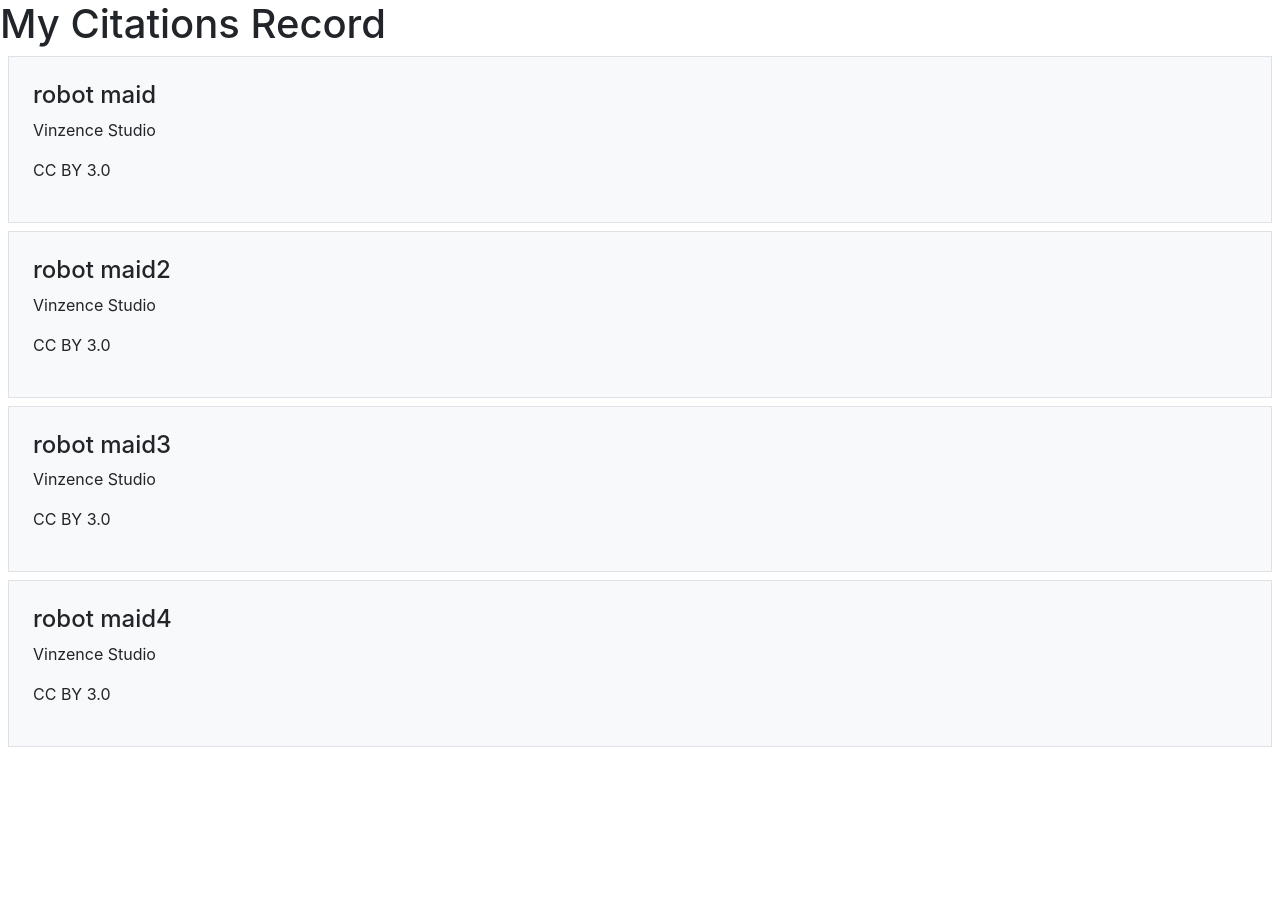
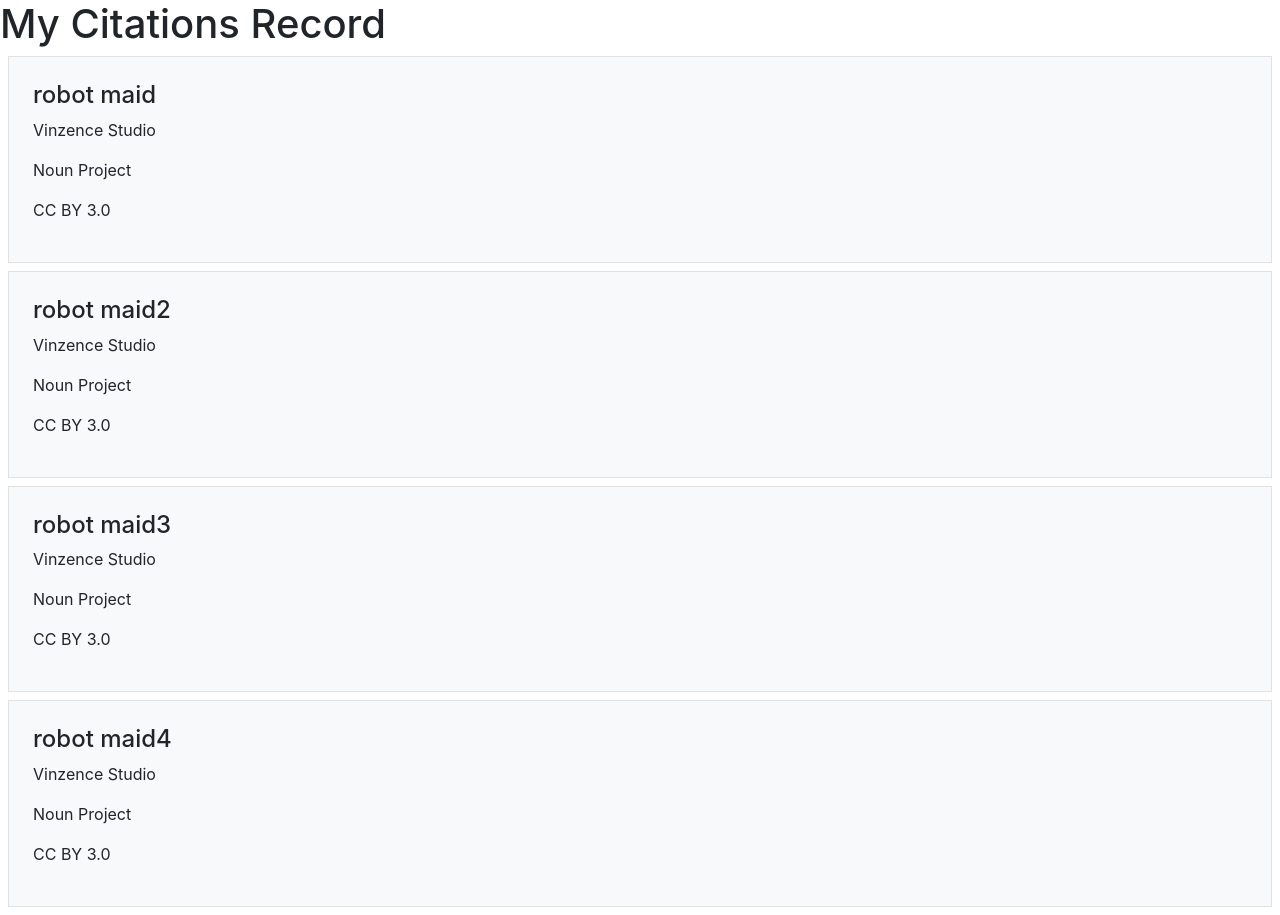
Before and after one commit to scotcorm/ccreactwk2, a React (Create React App) app: page / in a window 1280 px wide. Before the commit the page ends 800 px from the top, so only its background shows below. Built offline with nearby package versions, Linux system fonts and the light colour scheme.

Commit message:
added image 0 svg to folders

```diff
--- a/src/App.js
+++ b/src/App.js
@@ -6,37 +6,37 @@
     id: 0,
     title: 'robot maid',
     author: 'Vinzence Studio',
-    from: 'Noun Project',
+    source: 'Noun Project',
     sourceUrl: 'https://thenounproject.com/icon/robot-maid-2838673/',
     license: 'CC BY 3.0',
-    licenseLink: 'https://creativecommons.org/licenses/by/3.0/',
+    licenseUrl: 'https://creativecommons.org/licenses/by/3.0/',
   },
   {
     id: 1,
     title: 'robot maid2',
     author: 'Vinzence Studio',
-    from: 'Noun Project',
+    source: 'Noun Project',
     sourceUrl: 'https://thenounproject.com/icon/robot-maid-2838673/',
     license: 'CC BY 3.0',
-    licenseLink: 'https://creativecommons.org/licenses/by/3.0/',
+    licenseUrl: 'https://creativecommons.org/licenses/by/3.0/',
   },
   {
     id: 2,
     title: 'robot maid3',
     author: 'Vinzence Studio',
-    from: 'Noun Project',
+    source: 'Noun Project',
     sourceUrl: 'https://thenounproject.com/icon/robot-maid-2838673/',
     license: 'CC BY 3.0',
-    licenseLink: 'https://creativecommons.org/licenses/by/3.0/',
+    licenseUrl: 'https://creativecommons.org/licenses/by/3.0/',
   },
   {
     id: 3,
     title: 'robot maid4',
     author: 'Vinzence Studio',
-    from: 'Noun Project',
+    source: 'Noun Project',
     sourceUrl: 'https://thenounproject.com/icon/robot-maid-2838673/',
     license: 'CC BY 3.0',
-    licenseLink: 'https://creativecommons.org/licenses/by/3.0/',
+    licenseUrl: 'https://creativecommons.org/licenses/by/3.0/',
   },
 ];
 
```
Also changed, not shown: public/img/noun-robot-maid-2838673.svg (added).
